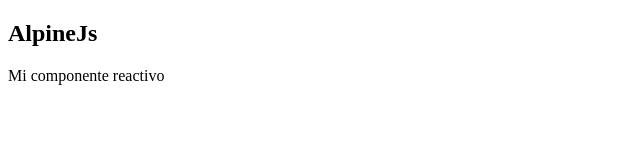
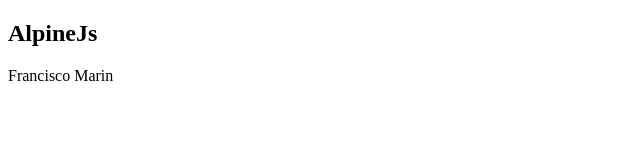
Before and after one commit to francisco-1998/AlpineJS-Proyecto, a plain HTML site: page index.html in a window 1280 px wide. Shown: the full height of the page, 0-640 px from the left. Drawn offline with nearby package versions, Linux system fonts and the light colour scheme.

Commit message:
Usando las directivas: x-data x-init x-text

```diff
--- a/index.html
+++ b/index.html
@@ -8,8 +8,8 @@
 </head>
 <body>
    <h2>AlpineJs</h2>
-    <div>
-        Mi componente reactivo
+    <div x-data="{nombre: 'Francisco'}" x-init="nombre = 'Francisco Marin'">
+        <p x-text="nombre"></p>
     </div>
 
 
```
